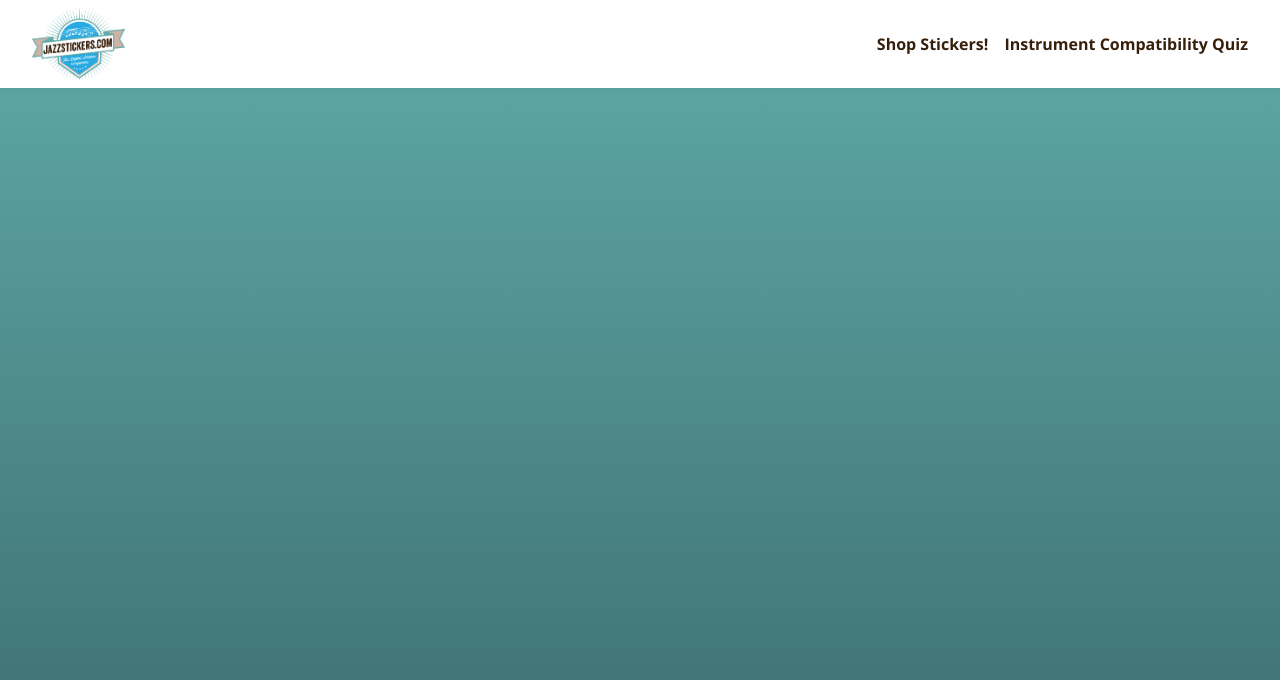
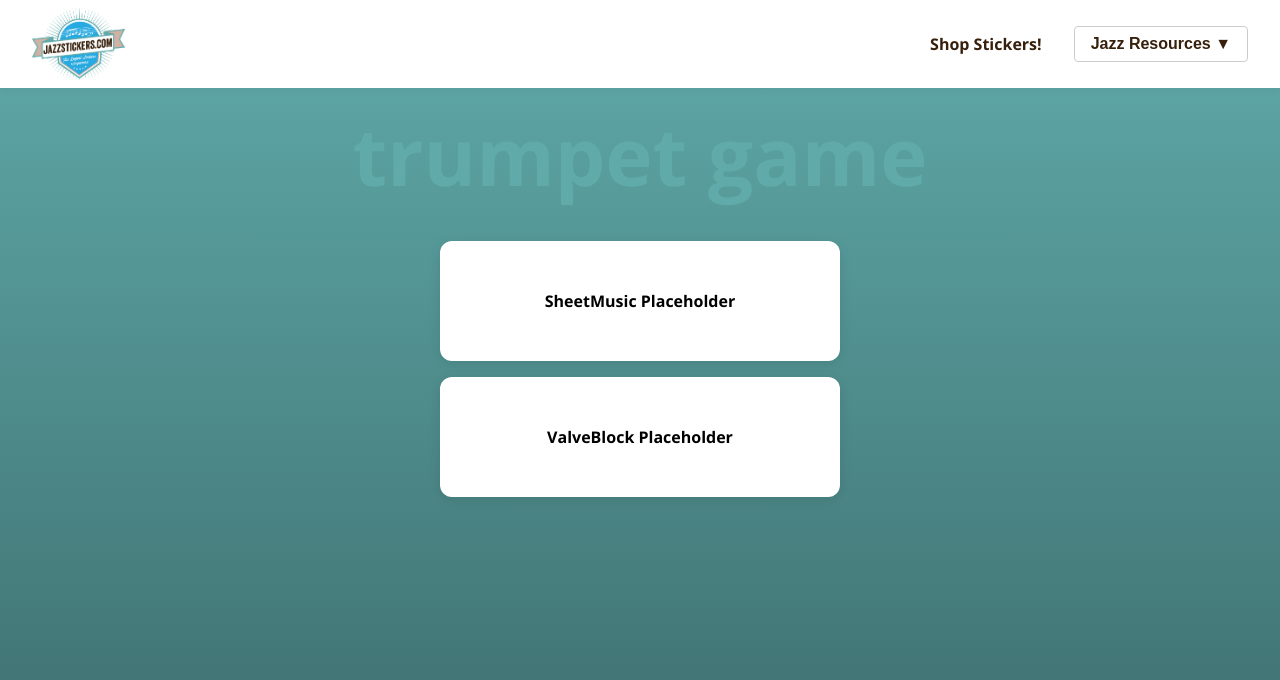
Before and after one commit to aczerepinski/jazzstickers, a React (Vite) app: page /trumpet-game in a window 1280 px wide. Shown: the top 680 px of the page. Built offline with nearby package versions, Linux system fonts and the light colour scheme.

Commit message:
scaffold out primary components for trumpet game

```diff
--- a/src/App.jsx
+++ b/src/App.jsx
@@ -4,6 +4,7 @@ import stickers from './stickers.json';
 import { BrowserRouter, Routes, Route } from 'react-router-dom';
 import InstrumentQuiz from './InstrumentQuiz';
 import Navbar from './Navbar';
+import TrumpetGame from './TrumpetGame';
 
 function App() {
   return (
@@ -19,6 +20,7 @@ function App() {
           </div>
         } />
         <Route path="/instrument-quiz" element={<InstrumentQuiz />} />
+        <Route path="/trumpet-game" element={<TrumpetGame />} />
       </Routes>
       </div>
     </BrowserRouter>
--- a/src/Navbar.jsx
+++ b/src/Navbar.jsx
@@ -34,10 +34,59 @@ const links = () => {
     color: colors.brown
   }
 
+  const dropdownStyles = {
+    position: 'relative',
+    display: 'inline-block',
+  };
+  const buttonStyles = {
+    background: '#fff',
+    color: colors.brown,
+    border: '1px solid #ccc',
+    borderRadius: 4,
+    padding: '0.5em 1em',
+    fontSize: 16,
+    cursor: 'pointer',
+    fontWeight: 600,
+    marginLeft: '1rem',
+  };
+  const menuStyles = {
+    display: 'none',
+    position: 'absolute',
+    background: '#fff',
+    minWidth: 200,
+    boxShadow: '0 2px 8px rgba(0,0,0,0.12)',
+    zIndex: 10,
+    borderRadius: 6,
+    overflow: 'hidden',
+    marginTop: 4,
+    right: 0
+  };
+  const menuItemStyles = {
+    color: colors.brown,
+    padding: '0.75em 1.5em',
+    textDecoration: 'none',
+    display: 'block',
+    background: '#fff',
+    fontSize: 16,
+    border: 'none',
+    textAlign: 'left',
+    cursor: 'pointer',
+    width: '100%',
+  };
+  // Simple dropdown logic
+  const [open, setOpen] = React.useState(false);
   return (
     <div style={containerStyles}>
       <Link to="/" style={linkStyles}>Shop Stickers!</Link>
-      <Link to="/instrument-quiz" style={linkStyles}>Instrument Compatibility Quiz</Link>
+      <div style={dropdownStyles} onMouseEnter={() => setOpen(true)} onMouseLeave={() => setOpen(false)}>
+        <button style={buttonStyles} aria-haspopup="true" aria-expanded={open}>
+          Jazz Resources &#x25BC;
+        </button>
+        <div style={{...menuStyles, display: open ? 'block' : 'none'}}>
+          <Link to="/instrument-quiz" style={menuItemStyles}>Instrument Compatibility Quiz</Link>
+          <Link to="/trumpet-game" style={menuItemStyles}>Trumpet Game</Link>
+        </div>
+      </div>
     </div>
   )
 }
--- /dev/null
+++ b/src/SheetMusic.jsx
@@ -0,0 +1,22 @@
+export default function SheetMusic() {
+  return (
+    <div
+      style={{
+        width: '100%',
+        maxWidth: 400,
+        background: '#fff',
+        borderRadius: 12,
+        boxShadow: '0 2px 12px rgba(0,0,0,0.09)',
+        padding: '2rem',
+        margin: '2rem auto 16px auto',
+        minHeight: 120,
+        boxSizing: 'border-box',
+        display: 'flex',
+        alignItems: 'center',
+        justifyContent: 'center',
+      }}
+    >
+      SheetMusic Placeholder
+    </div>
+  );
+}
--- /dev/null
+++ b/src/TrumpetGame.jsx
@@ -0,0 +1,12 @@
+import SheetMusic from './SheetMusic';
+import ValveBlock from './ValveBlock';
+
+export default function TrumpetGame() {
+  return (
+    <div>
+      <h1>Trumpet Game</h1>
+      <SheetMusic />
+      <ValveBlock />
+    </div>
+  );
+}
--- /dev/null
+++ b/src/ValveBlock.jsx
@@ -0,0 +1,22 @@
+export default function ValveBlock() {
+  return (
+    <div
+      style={{
+        width: '100%',
+        maxWidth: 400,
+        background: '#fff',
+        borderRadius: 12,
+        boxShadow: '0 2px 12px rgba(0,0,0,0.09)',
+        padding: '2rem',
+        margin: '0 auto 2rem auto',
+        minHeight: 120,
+        boxSizing: 'border-box',
+        display: 'flex',
+        alignItems: 'center',
+        justifyContent: 'center',
+      }}
+    >
+      ValveBlock Placeholder
+    </div>
+  );
+}
```
